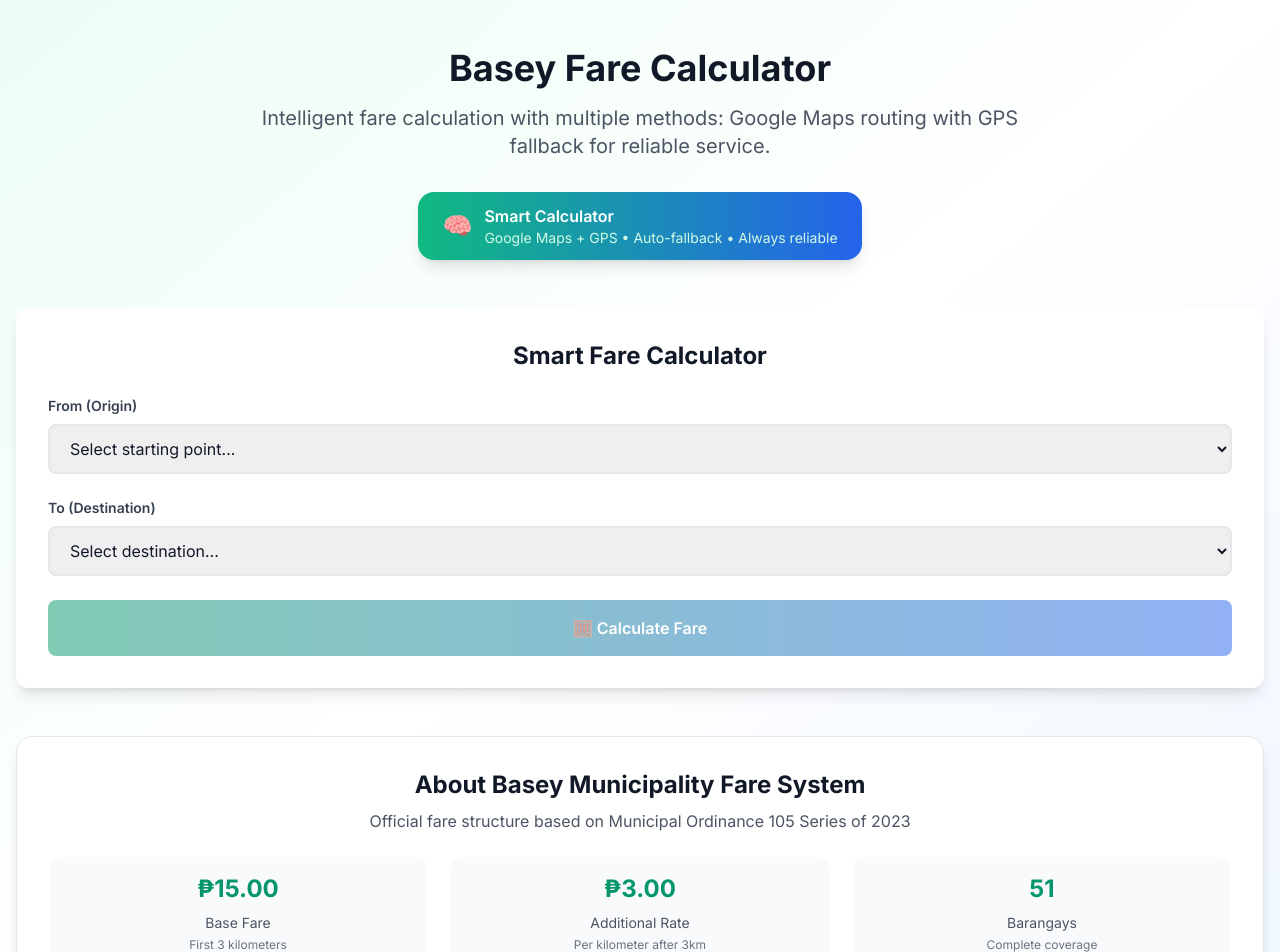
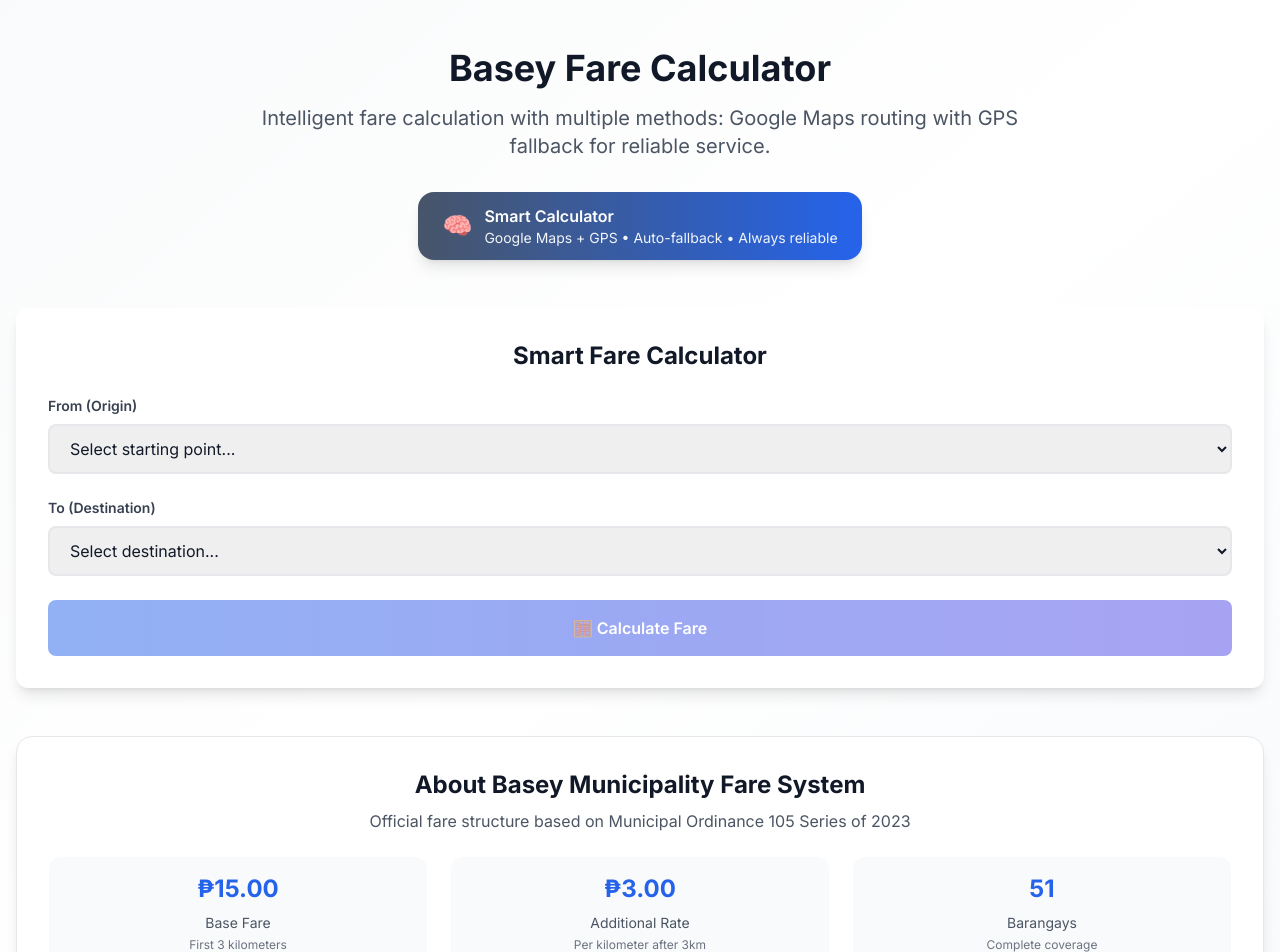
Before and after one commit to geanzie/basey-fareguide, a Next.js app: page /calculator in a window 1280 px wide. Shown: the top 952 px of the page. Built offline with nearby package versions, Linux system fonts and the light colour scheme.

Commit message:
Few design adjustments to the calculator

```diff
--- a/src/app/calculator/page.tsx
+++ b/src/app/calculator/page.tsx
@@ -41,7 +41,7 @@ export default function CalculatorPage() {
   }
 
   return (
-    <div className="min-h-screen bg-gradient-to-br from-emerald-50 via-white to-blue-50">
+    <div className="min-h-screen bg-gradient-to-br from-gray-50 via-white to-slate-50">
       <div className="container mx-auto px-4 py-12">
         {/* Page Header */}
         <div className="text-center mb-12">
@@ -53,11 +53,11 @@ export default function CalculatorPage() {
           </p>
 
           {/* Smart Calculator Features Highlight */}
-          <div className="inline-flex items-center px-6 py-3 bg-gradient-to-r from-emerald-500 to-blue-600 text-white rounded-2xl shadow-lg">
+          <div className="inline-flex items-center px-6 py-3 bg-gradient-to-r from-slate-600 to-blue-600 text-white rounded-2xl shadow-lg">
             <span className="text-2xl mr-3">🧠</span>
             <div className="text-left">
               <div className="font-semibold">Smart Calculator</div>
-              <div className="text-sm text-emerald-100">Google Maps + GPS • Auto-fallback • Always reliable</div>
+              <div className="text-sm text-slate-100">Google Maps + GPS • Auto-fallback • Always reliable</div>
             </div>
           </div>
         </div>
@@ -65,7 +65,7 @@ export default function CalculatorPage() {
         {/* PROMINENT ROUTE RESULT - Displayed at top when available */}
         {routeResult && (
           <div className="mb-8">
-            <div className="bg-gradient-to-r from-green-500 to-emerald-600 text-white rounded-2xl shadow-xl p-8 border-2 border-green-400">
+            <div className="bg-gradient-to-r from-slate-600 to-blue-700 text-white rounded-2xl shadow-xl p-8 border-2 border-slate-300">
               <div className="flex justify-between items-start mb-6">
                 <div className="flex items-center">
                   <span className="text-4xl mr-4">🎯</span>
@@ -83,8 +83,8 @@ export default function CalculatorPage() {
               </div>
 
               {fallbackUsed && (
-                <div className="bg-amber-500/20 border border-amber-300/50 rounded-lg p-3 mb-6">
-                  <p className="text-amber-100 text-sm flex items-center">
+                <div className="bg-yellow-400/20 border border-yellow-300/50 rounded-lg p-3 mb-6">
+                  <p className="text-yellow-100 text-sm flex items-center">
                     <span className="mr-2">ℹ️</span>
                     Google Maps unavailable - using GPS calculation as fallback
                   </p>
@@ -96,7 +96,7 @@ export default function CalculatorPage() {
                 <div className="text-6xl font-bold mb-2 text-white drop-shadow-lg">
                   ₱{routeResult.fare.fare.toFixed(2)}
                 </div>
-                <div className="text-xl text-green-100">Total Fare</div>
+                <div className="text-xl text-slate-100">Total Fare</div>
               </div>
 
               {/* Trip Details Grid */}
@@ -105,13 +105,13 @@ export default function CalculatorPage() {
                   <div className="text-2xl font-bold text-white mb-1">
                     {routeResult.distance.text}
                   </div>
-                  <div className="text-green-100">Distance</div>
+                  <div className="text-slate-100">Distance</div>
                 </div>
                 <div className="bg-white/10 rounded-xl p-4 text-center">
                   <div className="text-2xl font-bold text-white mb-1">
                     {routeResult.duration.text}
                   </div>
-                  <div className="text-green-100">Duration</div>
+                  <div className="text-slate-100">Duration</div>
                 </div>
               </div>
 
@@ -120,12 +120,12 @@ export default function CalculatorPage() {
                 <h4 className="font-semibold text-white mb-4 text-lg">Fare Breakdown</h4>
                 <div className="space-y-3 text-white">
                   <div className="flex justify-between items-center">
-                    <span className="text-green-100">Base fare (first 3km):</span>
+                    <span className="text-slate-100">Base fare (first 3km):</span>
                     <span className="font-semibold text-lg">₱{routeResult.fare.breakdown.baseFare.toFixed(2)}</span>
                   </div>
                   {routeResult.fare.breakdown.additionalDistance > 0 && (
                     <div className="flex justify-between items-center">
-                      <span className="text-green-100">
+                      <span className="text-slate-100">
                         Additional distance ({routeResult.fare.breakdown.additionalDistance.toFixed(1)}km @ ₱3/km):
                       </span>
                       <span className="font-semibold text-lg">₱{routeResult.fare.breakdown.additionalFare.toFixed(2)}</span>
@@ -139,7 +139,7 @@ export default function CalculatorPage() {
               </div>
 
               {/* Method Info */}
-              <div className="text-center text-green-100 text-sm mt-4">
+              <div className="text-center text-slate-100 text-sm mt-4">
                 Calculated using: {routeResult.source} • Accuracy: {routeResult.accuracy}
               </div>
             </div>
@@ -168,17 +168,17 @@ export default function CalculatorPage() {
 
           <div className="grid grid-cols-1 md:grid-cols-3 gap-6">
             <div className="text-center p-4 bg-gray-50 rounded-xl">
-              <div className="text-2xl font-bold text-emerald-600 mb-2">₱15.00</div>
+              <div className="text-2xl font-bold text-blue-600 mb-2">₱15.00</div>
               <div className="text-sm text-gray-600">Base Fare</div>
               <div className="text-xs text-gray-500 mt-1">First 3 kilometers</div>
             </div>
             <div className="text-center p-4 bg-gray-50 rounded-xl">
-              <div className="text-2xl font-bold text-emerald-600 mb-2">₱3.00</div>
+              <div className="text-2xl font-bold text-blue-600 mb-2">₱3.00</div>
               <div className="text-sm text-gray-600">Additional Rate</div>
               <div className="text-xs text-gray-500 mt-1">Per kilometer after 3km</div>
             </div>
             <div className="text-center p-4 bg-gray-50 rounded-xl">
-              <div className="text-2xl font-bold text-emerald-600 mb-2">51</div>
+              <div className="text-2xl font-bold text-blue-600 mb-2">51</div>
               <div className="text-sm text-gray-600">Barangays</div>
               <div className="text-xs text-gray-500 mt-1">Complete coverage</div>
             </div>
--- a/src/components/PublicUserDashboard.tsx
+++ b/src/components/PublicUserDashboard.tsx
@@ -97,12 +97,12 @@ export default function PublicUserDashboard() {
   return (
     <div className="space-y-6">
       {/* Welcome Section */}
-      <PageSection className="bg-gradient-to-r from-emerald-50 to-green-50 border-emerald-200">
+      <PageSection className="bg-gradient-to-r from-blue-50 to-gray-50 border-blue-200">
         <div className="flex items-center mb-2">
           <span className="text-3xl mr-2">👋</span>
-          <h2 className="text-2xl font-bold text-emerald-800">Welcome to Your Dashboard</h2>
+          <h2 className="text-2xl font-bold text-blue-800">Welcome to Your Dashboard</h2>
         </div>
-        <p className="text-emerald-700">
+        <p className="text-blue-700">
           Manage your travel activities and transportation information in Basey Municipality.
         </p>
       </PageSection>
@@ -198,7 +198,7 @@ export default function PublicUserDashboard() {
                 <p className="text-gray-600">No routes calculated yet</p>
                 <Link
                   href="/calculator"
-                  className="mt-4 inline-flex items-center px-4 py-2 bg-emerald-600 text-white rounded-lg hover:bg-emerald-700 transition-colors"
+                  className="mt-4 inline-flex items-center px-4 py-2 bg-blue-600 text-white rounded-lg hover:bg-blue-700 transition-colors"
                 >
                   Calculate Fare
                 </Link>
@@ -290,7 +290,7 @@ export default function PublicUserDashboard() {
         <div className="grid grid-cols-1 sm:grid-cols-2 lg:grid-cols-4 gap-4">
           <Link
             href="/calculator"
-            className="flex items-center p-4 bg-emerald-50 rounded-lg hover:bg-emerald-100 transition-colors"
+            className="flex items-center p-4 bg-blue-50 rounded-lg hover:bg-blue-100 transition-colors"
           >
             <span className="text-2xl mr-3">🧮</span>
             <div>
--- a/src/components/SmartFareCalculator.tsx
+++ b/src/components/SmartFareCalculator.tsx
@@ -286,7 +286,7 @@ const SmartFareCalculator = ({
         <button
           onClick={handleCalculate}
           disabled={isCalculating || !fromLocation || !toLocation}
-          className="w-full bg-gradient-to-r from-emerald-600 to-blue-600 text-white font-semibold py-4 px-6 rounded-lg hover:from-emerald-700 hover:to-blue-700 disabled:opacity-50 disabled:cursor-not-allowed transition-all duration-200 transform hover:scale-[1.02]"
+          className="w-full bg-gradient-to-r from-blue-600 to-indigo-600 text-white font-semibold py-4 px-6 rounded-lg hover:from-blue-700 hover:to-indigo-700 disabled:opacity-50 disabled:cursor-not-allowed transition-all duration-200 transform hover:scale-[1.02]"
         >
           {isCalculating ? (
             <div className="flex items-center justify-center">
@@ -313,7 +313,7 @@ const SmartFareCalculator = ({
 
         {/* Results */}
         {routeResult && !hideResults && (
-          <div className="bg-gradient-to-r from-emerald-50 to-blue-50 border border-emerald-200 rounded-lg p-6">
+          <div className="bg-gray-50 border border-gray-200 rounded-lg p-6 shadow-sm">
             <div className="text-center mb-4">
               <h3 className="text-xl font-bold text-gray-800 mb-2">Route Calculation Result</h3>
               {fallbackUsed && (
@@ -327,7 +327,7 @@ const SmartFareCalculator = ({
 
             <div className="grid grid-cols-1 md:grid-cols-3 gap-4 mb-6">
               <div className="text-center">
-                <div className="text-2xl font-bold text-emerald-600">
+                <div className="text-2xl font-bold text-blue-700">
                   {routeResult.distance.text}
                 </div>
                 <div className="text-sm text-gray-600">Distance</div>
@@ -339,7 +339,7 @@ const SmartFareCalculator = ({
                 <div className="text-sm text-gray-600">Duration</div>
               </div>
               <div className="text-center">
-                <div className="text-3xl font-bold text-green-600">
+                <div className="text-3xl font-bold text-green-700">
                   ₱{routeResult.fare.fare.toFixed(2)}
                 </div>
                 <div className="text-sm text-gray-600">Total Fare</div>
```
